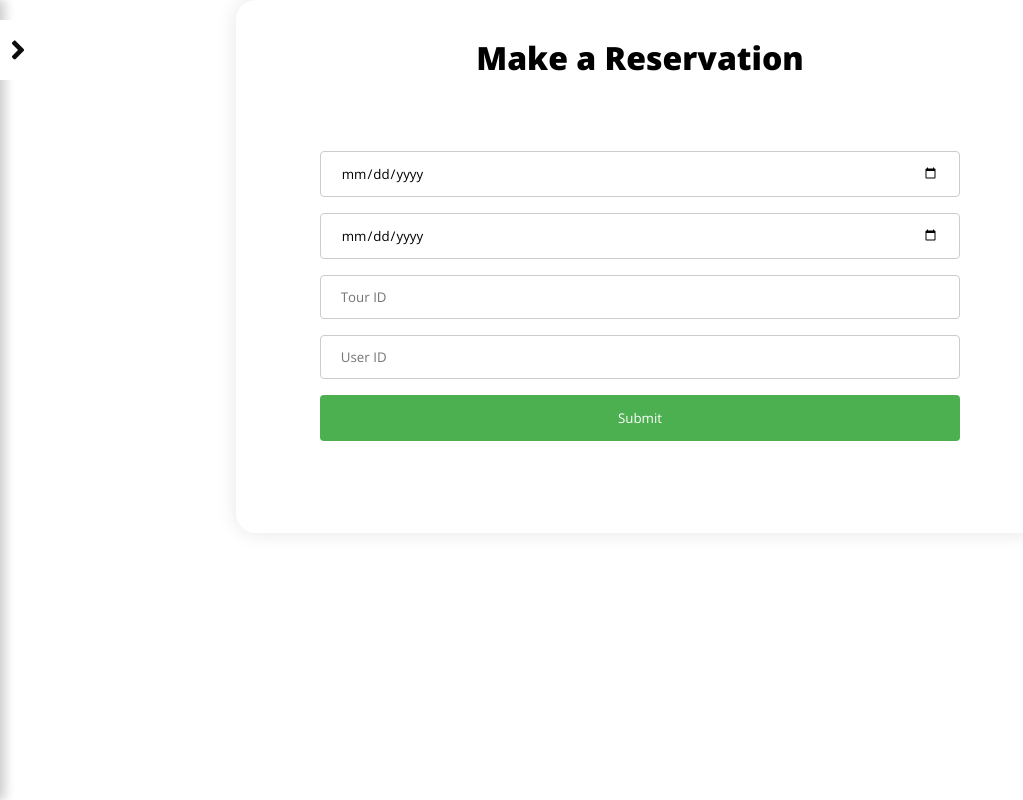
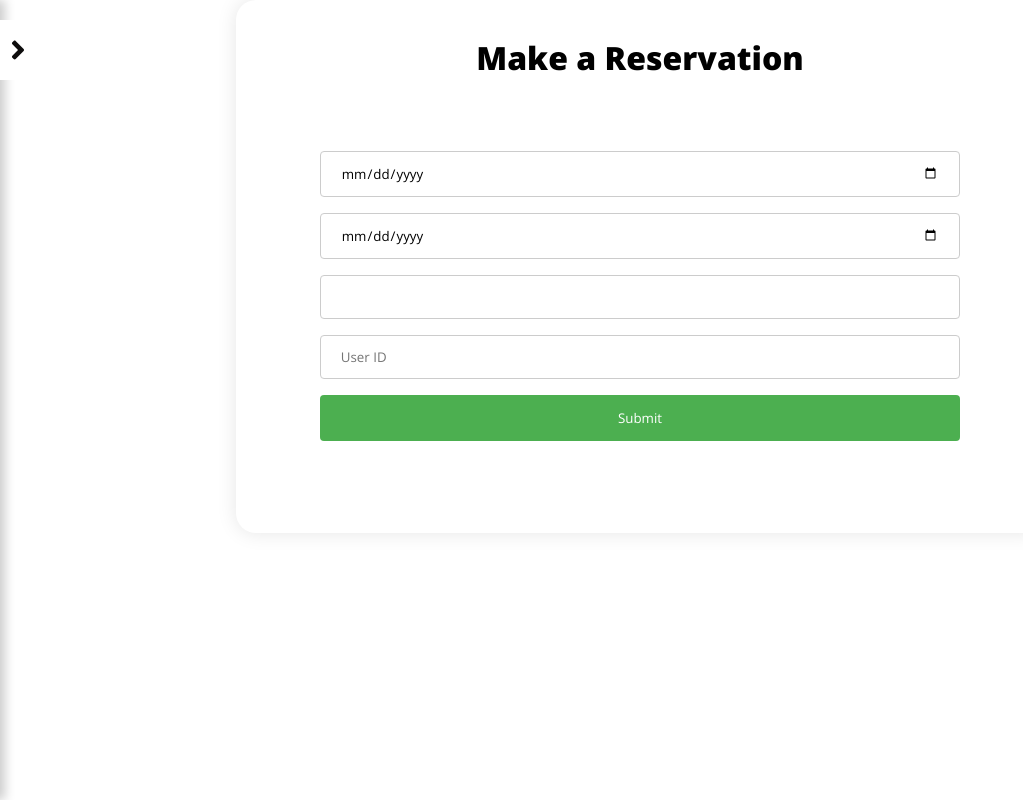
Before and after one commit to Flunavgt/oceans_and_trails_frontend, a React (Vite) app: page /reservation in a window 1280 px wide. Shown: the whole page, without its empty margins (0-1023 px from the left). Built offline with nearby package versions, Linux system fonts and the light colour scheme; no server answers; sample sign-in values are in the browser's storage.

Commit message:
Add tour ID to form

```diff
--- a/src/components/Reservation/ReservationForm.jsx
+++ b/src/components/Reservation/ReservationForm.jsx
@@ -3,11 +3,12 @@ import { useState } from "react";
 import { postReservation } from "../../redux/reservations/reservationsSlice";
 
 import { Navigate, useParams } from "react-router-dom";
+import { useLocation } from "react-router-dom";
 import { useSelector } from "react-redux";
-
 
 const ReservationForm = () => {
   const { id } = useParams();
+  const {state}= useLocation();
   console.log(id)
     const userInfo = useSelector((state) => state.userInfo.user);
     console.log(userInfo)
@@ -57,9 +58,9 @@ const ReservationForm = () => {
               <input
                 type="text"
                 name="tour_id"
-                value={reservationData.tour_id}
+                value={state}
                 onChange={handleChange}
-                placeholder="Tour ID"
+                placeholder={state}
               />
               <input
                 type="text"
--- a/src/components/Tour/TourDetails.jsx
+++ b/src/components/Tour/TourDetails.jsx
@@ -6,16 +6,19 @@ import ReservationForm from "../Reservation/ReservationForm";
 
 const TourDetails = () => {
   const { id } = useParams();
+
   const tourDetail = useSelector((state) => state.tours.tour);
   console.log(tourDetail);
 
   const tourData = tourDetail.filter((tour) => tour.id === parseInt(id));
   console.log(tourData);
 
+const pepito = parseInt(id);
   const handleReserve = () => {
     <ReservationForm tourData={tourData} />;
     window.location.href = "/reservation";
   };
+  console.log(pepito);
 
   return (
     <div>
@@ -40,9 +43,12 @@ const TourDetails = () => {
       })}
 
     </div>
-    <Link to="/reservation" className="text-link" >
-        <span className="reserve-link" id ={parseInt(id)}>Reserve Tour</span>
+    {localStorage.getItem("token") ? (
+      <Link to="/reservation" className="text-link" state= { pepito }>
+      <span className="reserve-link">Reserve Tour</span>
       </Link>
+      ) : ( <a href="\sign-in"><div className="testingBTN"> Click here to Log in and reserve a Tour </div></a>)
+      }
     </div>
   );
 };
--- a/src/redux/reservations/reservationsSlice.js
+++ b/src/redux/reservations/reservationsSlice.js
@@ -9,8 +9,7 @@ export const getReservations = createAsyncThunk(
   'reservations/getReservations',
   async () => {
     if (!localStorage.getItem('token')) {
-
-    } else {
+    }
     const response = await fetch(`${apiUrl}/${userId}/${childUrl}`, {
       method: 'GET',
       headers: {
@@ -21,7 +20,6 @@ export const getReservations = createAsyncThunk(
     const data = await response.json();
     console.log(data);
     return data;
-    }
   },
 );
 
--- a/src/styles/tour.css
+++ b/src/styles/tour.css
@@ -147,3 +147,7 @@
   border-radius: 5px;
   margin-top: 30px;
 }
+
+.testingBTN {
+  text-align: center;
+}
```
Lines whose indentation alone changed are shown as unchanged.
